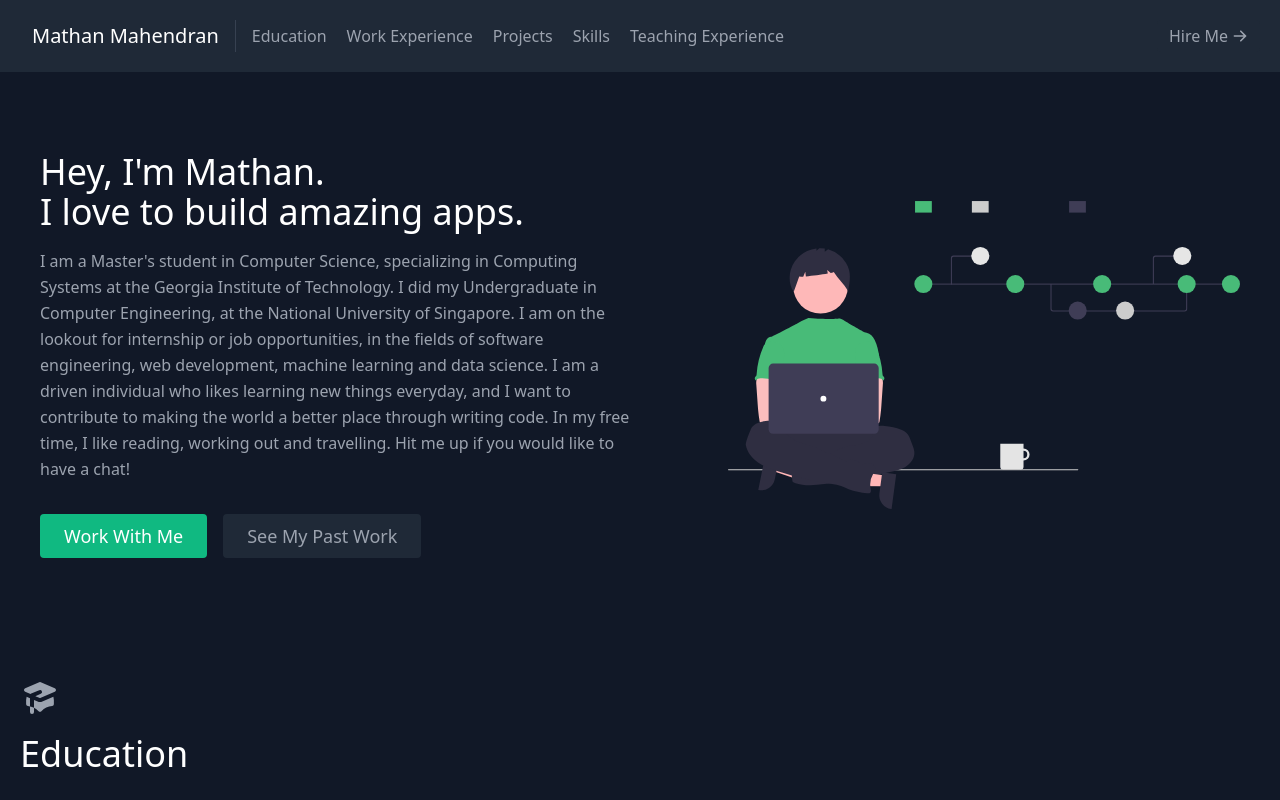
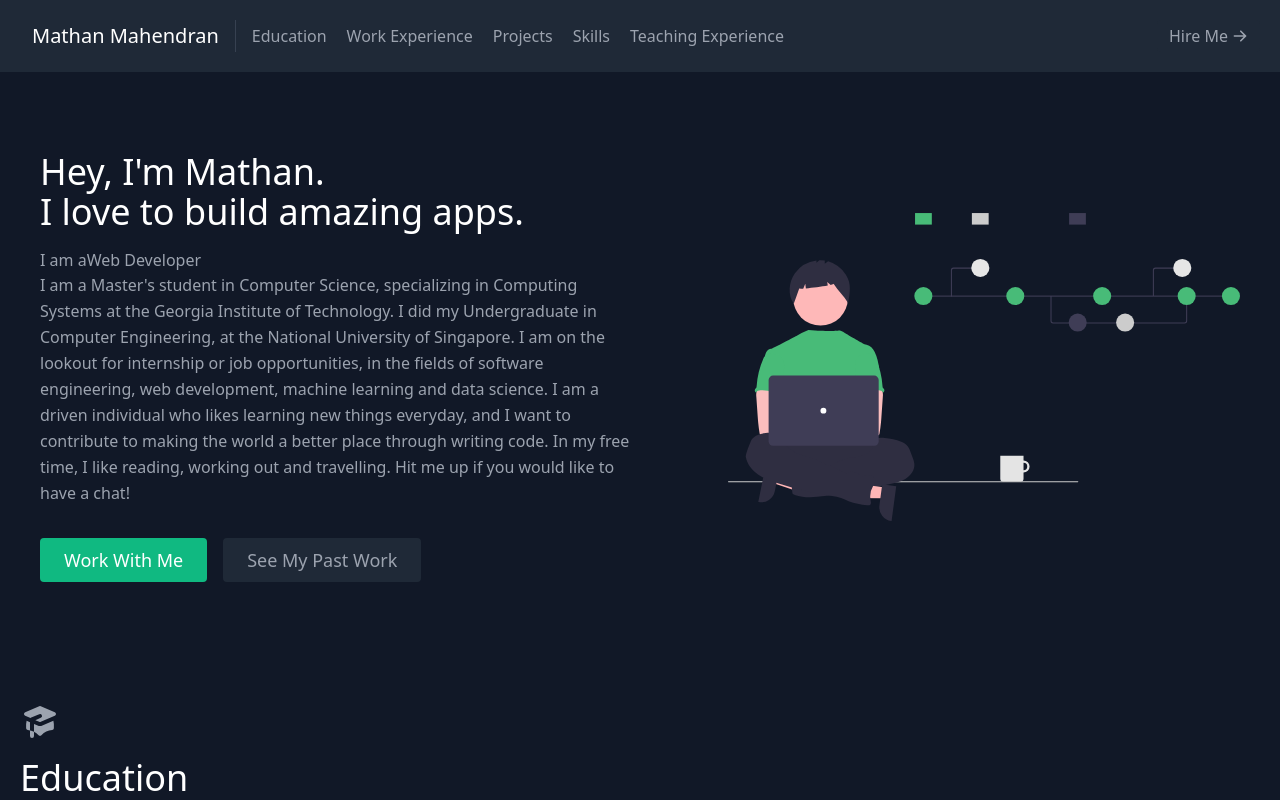
Before and after one commit to mathanmahe/my-portfolio, a React (Create React App) app: page / in a window 1280 px wide. Shown: the top 800 px of the page. Built offline with nearby package versions, Linux system fonts and the light colour scheme.

Commit message:
add typewriter code

```diff
--- a/src/components/About.js
+++ b/src/components/About.js
@@ -1,6 +1,9 @@
 import React from "react"
+import Typewriter  from "./Typwriter";
+
 
 export default function About() {
+    const jobTitles = ["Software Engineer", "Web Developer", "ML Engineer", "Data Scientist"]; // Array of job titles
     return (
         <section id="about">
             <div className="container mx-auto flex px-10 py-20 md:flex-row flex-col items-center">
@@ -9,6 +12,10 @@ export default function About() {
                     Hey, I'm Mathan.
                     <br className="hidden lg:inline-block" />I love to build amazing
                     apps.
+                </h1>
+                <h1>
+                    I am a
+                        <Typewriter texts={jobTitles} delay={100} />
                 </h1>
                 <p className="mb-8 leading-relaxed">
                     I am a Master's student in Computer Science, specializing in Computing Systems at the Georgia Institute of Technology.
--- /dev/null
+++ b/src/components/Typwriter.js
@@ -0,0 +1,33 @@
+import React, { useState, useEffect } from 'react';
+
+const Typewriter = ({ texts, delay }) => {
+  const [currentText, setCurrentText] = useState('');
+  const [currentIndex, setCurrentIndex] = useState(0);
+  const [currentJobIndex, setCurrentJobIndex] = useState(0);
+  const [deleting, setDeleting] = useState(false);
+
+  useEffect(() => {
+    if (currentText === texts[currentJobIndex] && !deleting) {
+      const timeout = setTimeout(() => setDeleting(true), 2000); // Wait for a while before deleting
+      return () => clearTimeout(timeout);
+    }
+
+    if (deleting && currentText === '') {
+      setDeleting(false);
+      setCurrentJobIndex((prevIndex) => (prevIndex + 1) % texts.length); // Loop back to the first text
+    }
+
+    const timeout = setTimeout(() => {
+      setCurrentText((prevText) =>
+        deleting ? prevText.slice(0, prevText.length - 1) : prevText + texts[currentJobIndex][currentIndex]
+      );
+      setCurrentIndex((prevIndex) => (deleting ? prevIndex : prevIndex + 1) % texts[currentJobIndex].length);
+    }, delay);
+
+    return () => clearTimeout(timeout);
+  }, [currentText, currentIndex, texts, currentJobIndex, deleting, delay]);
+
+  return <span>{currentText}</span>;
+};
+
+export default Typewriter;
```
